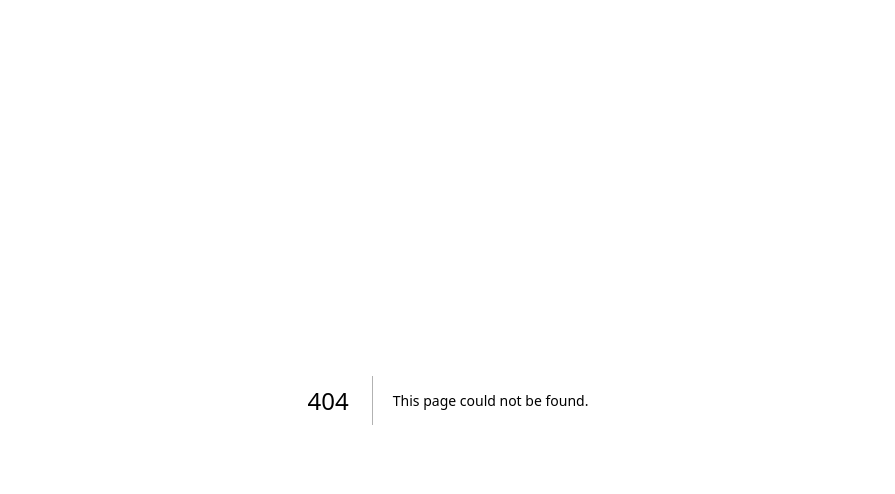
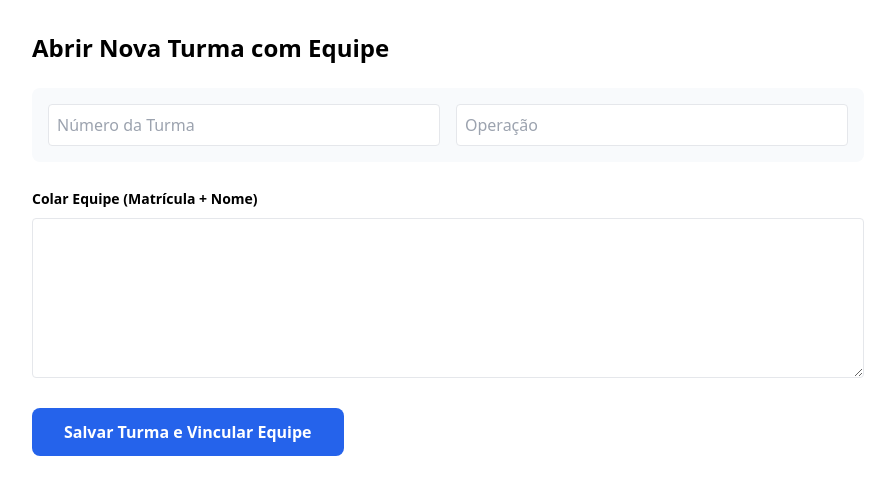
Before and after one commit to Clausouf/presenteismo-app, a Next.js app: page /turmas/nova in a window 1280 px wide. Before the commit this address had no page. Shown: the top 494 px of the page, without its empty margins (192-1087 px from the left). Built offline with nearby package versions, Linux system fonts and the light colour scheme; no server answers.

Commit message:
Create page.tsx

```diff
--- /dev/null
+++ b/src/app/turmas/nova/page.tsx
@@ -0,0 +1,62 @@
+'use client';
+
+export const runtime = 'edge';
+
+import { supabase } from '@/lib/supabase';
+import { useState } from 'react';
+import { useRouter } from 'next/navigation';
+
+export default function NovaTurmaPage() {
+  const router = useRouter();
+  const [dadosTurma, setDadosTurma] = useState({ numero: '', operacao: '', instrutor: '', data: '' });
+  const [listaOperadores, setListaOperadores] = useState('');
+
+  async function salvarTudo() {
+    try {
+      // 1. Salvar a Turma
+      const { error: errorTurma } = await supabase.from('turmas').insert([{
+        numero_turma: dadosTurma.numero,
+        nome_operacao: dadosTurma.operacao,
+        instrutor_analista_matricula: dadosTurma.instrutor
+      }]);
+      if (errorTurma) throw errorTurma;
+
+      // 2. Processar e salvar Operadores vinculados a esta Turma
+      const linhas = listaOperadores.split('\n').filter(l => l.trim() !== '');
+      const operadores = linhas.map(linha => {
+        const [matricula, nome] = linha.split('\t');
+        return { matricula, nome, numero_turma: dadosTurma.numero, nome_operacao: dadosTurma.operacao };
+      });
+
+      const { error: errorOps } = await supabase.from('colaboradores').insert(operadores);
+      if (errorOps) throw errorOps;
+
+      alert('Turma e equipe cadastradas com sucesso!');
+      router.push('/turmas');
+    } catch (e: any) {
+      alert('Erro ao salvar: ' + e.message);
+    }
+  }
+
+  return (
+    <div className="p-8 max-w-4xl mx-auto space-y-6">
+      <h1 className="text-2xl font-bold">Abrir Nova Turma com Equipe</h1>
+
+      {/* Bloco da Turma */}
+      <div className="grid grid-cols-2 gap-4 bg-slate-50 p-4 rounded-lg">
+        <input placeholder="Número da Turma" className="p-2 border rounded" onChange={e => setDadosTurma({...dadosTurma, numero: e.target.value})} />
+        <input placeholder="Operação" className="p-2 border rounded" onChange={e => setDadosTurma({...dadosTurma, operacao: e.target.value})} />
+      </div>
+
+      {/* Bloco dos Operadores */}
+      <div className="space-y-2">
+        <label className="text-sm font-bold">Colar Equipe (Matrícula + Nome)</label>
+        <textarea className="w-full h-40 p-4 border rounded" onChange={e => setListaOperadores(e.target.value)} />
+      </div>
+
+      <button onClick={salvarTudo} className="bg-blue-600 text-white px-8 py-3 rounded-lg font-bold">
+        Salvar Turma e Vincular Equipe
+      </button>
+    </div>
+  );
+}
```
